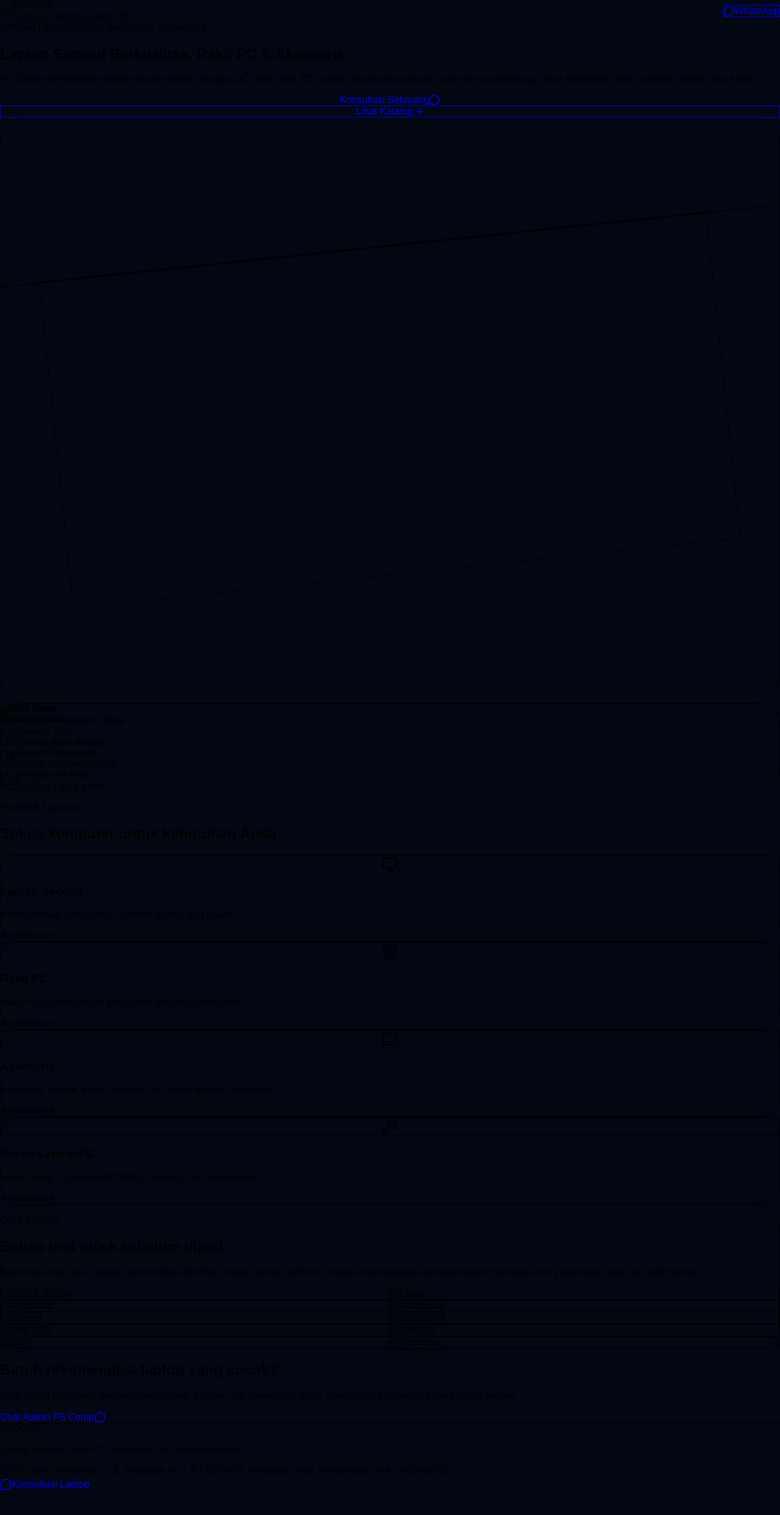
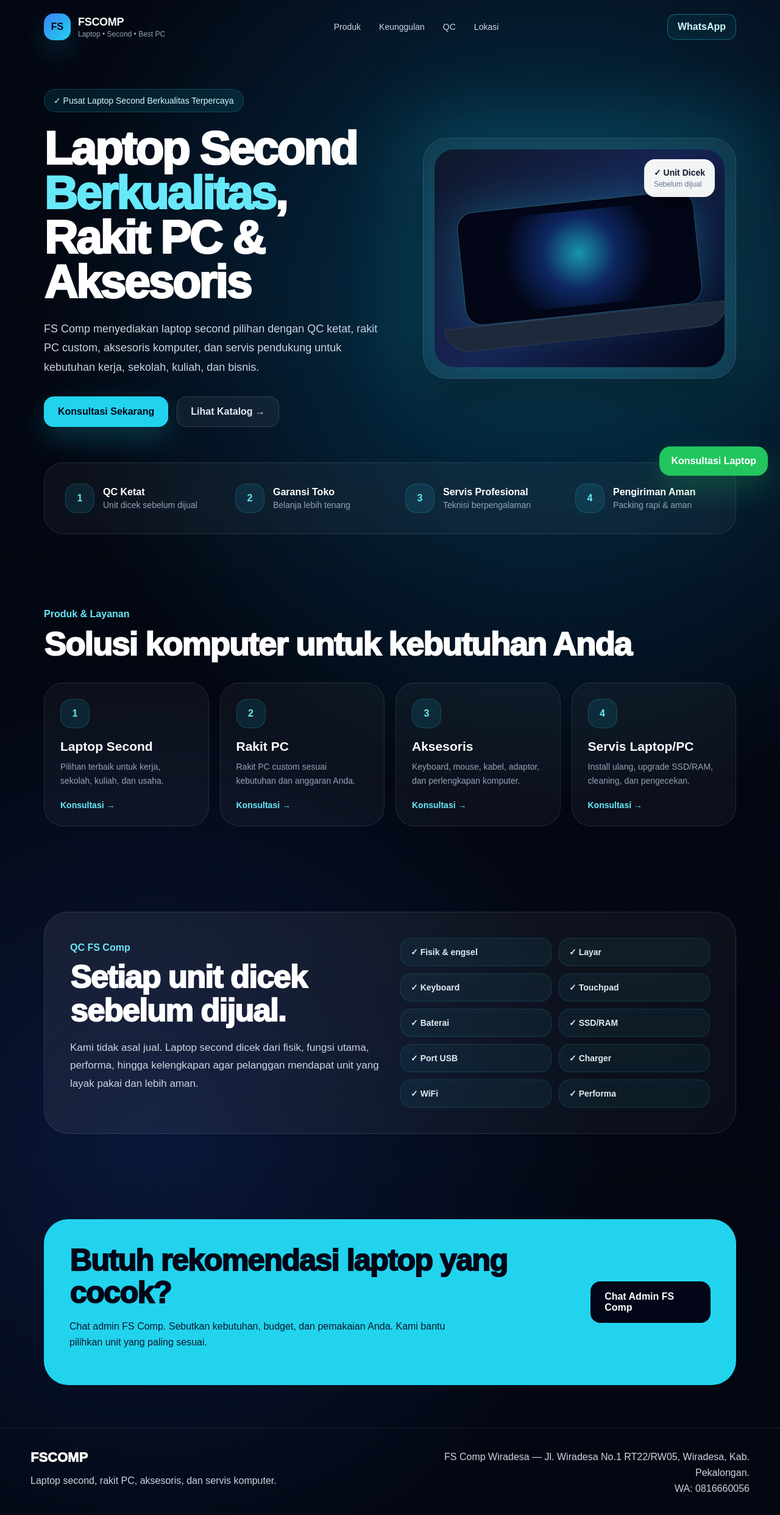
Before and after one commit to fazaabdani/fscomp-landing, a Next.js app: page / in a window 1280 px wide. Shown: the top 2484 px of the page at 61% size. Before the commit the page ends 2424 px from the top, so only its background shows below. Built offline with nearby package versions, Linux system fonts and the light colour scheme.

Commit message:
Gunakan CSS inline premium tanpa Tailwind

```diff
--- a/app/page.js
+++ b/app/page.js
@@ -1,172 +1,150 @@
-import { ShieldCheck, BadgeCheck, Wrench, Truck, MapPin, MessageCircle, Monitor, Cpu, Keyboard, ArrowRight, CheckCircle2 } from "lucide-react";
-
 export default function Home() {
   const waNumber = "62816660056";
   const wa = `https://wa.me/${waNumber}?text=Assalamualaikum%20FS%20Comp%2C%20saya%20mau%20konsultasi%20laptop`;
   const katalog = `https://wa.me/c/${waNumber}`;
 
   const features = [
-    { icon: ShieldCheck, title: "QC Ketat", desc: "Unit dicek sebelum dijual" },
-    { icon: BadgeCheck, title: "Garansi Toko", desc: "Belanja lebih tenang" },
-    { icon: Wrench, title: "Servis Profesional", desc: "Teknisi berpengalaman" },
-    { icon: Truck, title: "Pengiriman Aman", desc: "Packing rapi & aman" },
+    ["QC Ketat", "Unit dicek sebelum dijual"],
+    ["Garansi Toko", "Belanja lebih tenang"],
+    ["Servis Profesional", "Teknisi berpengalaman"],
+    ["Pengiriman Aman", "Packing rapi & aman"],
   ];
 
   const products = [
-    { icon: Monitor, title: "Laptop Second", desc: "Pilihan terbaik untuk kerja, sekolah, kuliah, dan usaha." },
-    { icon: Cpu, title: "Rakit PC", desc: "Rakit PC custom sesuai kebutuhan dan anggaran Anda." },
-    { icon: Keyboard, title: "Aksesoris", desc: "Keyboard, mouse, kabel, adaptor, dan perlengkapan komputer." },
-    { icon: Wrench, title: "Servis Laptop/PC", desc: "Install ulang, upgrade SSD/RAM, cleaning, dan pengecekan." },
+    ["Laptop Second", "Pilihan terbaik untuk kerja, sekolah, kuliah, dan usaha."],
+    ["Rakit PC", "Rakit PC custom sesuai kebutuhan dan anggaran Anda."],
+    ["Aksesoris", "Keyboard, mouse, kabel, adaptor, dan perlengkapan komputer."],
+    ["Servis Laptop/PC", "Install ulang, upgrade SSD/RAM, cleaning, dan pengecekan."],
   ];
 
   const qcItems = ["Fisik & engsel", "Layar", "Keyboard", "Touchpad", "Baterai", "SSD/RAM", "Port USB", "Charger", "WiFi", "Performa"];
 
   return (
-    <main className="min-h-screen bg-[#030712] text-white overflow-hidden relative">
-      <div className="absolute inset-0 bg-[radial-gradient(circle_at_70%_20%,rgba(14,165,233,0.28),transparent_38%),radial-gradient(circle_at_20%_75%,rgba(37,99,235,0.18),transparent_35%)]" />
-      <div className="absolute inset-0 bg-[linear-gradient(to_bottom,rgba(3,7,18,0.1),#030712_85%)]" />
+    <main className="page">
+      <style>{`
+        *{box-sizing:border-box}
+        html{scroll-behavior:smooth}
+        body{margin:0;background:#030712;color:#fff;font-family:Arial,Helvetica,sans-serif}
+        a{text-decoration:none;color:inherit}
+        .page{min-height:100vh;position:relative;overflow:hidden;background:radial-gradient(circle at 70% 20%,rgba(14,165,233,.28),transparent 38%),radial-gradient(circle at 20% 75%,rgba(37,99,235,.18),transparent 35%),linear-gradient(to bottom,rgba(3,7,18,.1),#030712 85%),#030712}
+        .wrap{max-width:1180px;margin:0 auto;padding:0 22px;position:relative;z-index:2}
+        .header{display:flex;align-items:center;justify-content:space-between;padding:22px 22px;max-width:1180px;margin:0 auto;position:relative;z-index:5}
+        .brand{display:flex;align-items:center;gap:12px}
+        .logo{width:44px;height:44px;border-radius:16px;background:linear-gradient(135deg,#3b82f6,#22d3ee);display:grid;place-items:center;color:#020617;font-weight:900;box-shadow:0 20px 45px rgba(34,211,238,.18)}
+        .brand-title{font-size:18px;font-weight:900;letter-spacing:-.3px}
+        .brand-sub{font-size:12px;color:#94a3b8;margin-top:2px}
+        .nav{display:flex;gap:30px;color:#cbd5e1;font-size:14px}
+        .nav a:hover{color:#67e8f9}
+        .btn{display:inline-flex;align-items:center;justify-content:center;gap:8px;border-radius:16px;padding:15px 22px;font-weight:900;transition:.2s;border:1px solid transparent}
+        .btn:hover{transform:translateY(-2px)}
+        .btn-primary{background:#22d3ee;color:#020617;box-shadow:0 18px 45px rgba(34,211,238,.22)}
+        .btn-outline{background:rgba(255,255,255,.05);border-color:rgba(255,255,255,.14);color:#e2e8f0}
+        .btn-wa{border:1px solid rgba(34,211,238,.4);color:#cffafe;padding:11px 16px;border-radius:14px;background:rgba(34,211,238,.06);font-weight:800}
+        .hero{display:grid;grid-template-columns:1.05fr .95fr;gap:54px;align-items:center;padding:58px 22px 58px;max-width:1180px;margin:0 auto;position:relative;z-index:2}
+        .badge{display:inline-flex;align-items:center;gap:8px;border:1px solid rgba(34,211,238,.22);background:rgba(34,211,238,.1);color:#cffafe;border-radius:999px;padding:10px 15px;font-size:14px;margin-bottom:24px}
+        h1{font-size:clamp(42px,6.6vw,76px);line-height:.96;letter-spacing:-2.8px;margin:0;font-weight:950}
+        .cyan{color:#67e8f9}
+        .lead{margin:24px 0 0;max-width:620px;color:#cbd5e1;font-size:18px;line-height:1.75}
+        .actions{display:flex;flex-wrap:wrap;gap:14px;margin-top:32px}
+        .visual-wrap{position:relative}
+        .glow{position:absolute;inset:-28px;background:rgba(34,211,238,.2);filter:blur(60px);border-radius:50px}
+        .visual-card{position:relative;border:1px solid rgba(255,255,255,.1);background:rgba(255,255,255,.04);border-radius:40px;padding:18px;box-shadow:0 40px 90px rgba(0,0,0,.45)}
+        .visual{aspect-ratio:4/3;border-radius:32px;background:linear-gradient(135deg,#0f172a,#172554,#020617);display:grid;place-items:center;overflow:hidden}
+        .laptop{width:82%;height:52%;border:1px solid rgba(103,232,249,.35);border-radius:28px;background:#020617;box-shadow:0 0 70px rgba(34,211,238,.26);transform:rotate(-6deg);position:relative}
+        .laptop:before{content:"";position:absolute;inset:14px;border-radius:20px;background:radial-gradient(circle at 50% 45%,rgba(34,211,238,.7),rgba(37,99,235,.35) 30%,transparent 62%)}
+        .laptop:after{content:"";position:absolute;left:-10%;right:-10%;bottom:-42px;height:38px;border-radius:0 0 42px 42px;background:#1e293b;border:1px solid rgba(255,255,255,.1)}
+        .unit{position:absolute;top:34px;right:34px;background:rgba(255,255,255,.95);color:#0f172a;border-radius:18px;padding:14px 16px;box-shadow:0 18px 40px rgba(0,0,0,.22)}
+        .unit b{display:block;font-size:14px}.unit span{display:block;color:#64748b;font-size:12px;margin-top:4px}
+        .trust{padding-bottom:52px}
+        .trust-grid{display:grid;grid-template-columns:repeat(4,1fr);gap:14px;border:1px solid rgba(255,255,255,.1);background:rgba(255,255,255,.04);border-radius:32px;padding:16px;backdrop-filter:blur(18px)}
+        .trust-item{display:flex;gap:14px;align-items:center;border-radius:24px;padding:18px}
+        .trust-icon,.product-icon{width:48px;height:48px;border-radius:18px;background:rgba(34,211,238,.1);border:1px solid rgba(34,211,238,.2);display:grid;place-items:center;color:#67e8f9;font-weight:900;flex:0 0 auto}
+        .trust-item b{display:block}.trust-item span{display:block;color:#94a3b8;font-size:14px;margin-top:4px}
+        section{position:relative;z-index:2;padding:70px 0}
+        .section-title{margin-bottom:34px}.eyebrow{color:#67e8f9;font-weight:900;margin-bottom:12px}.section-title h2{font-size:clamp(32px,5vw,54px);line-height:1.05;letter-spacing:-1.6px;margin:0;font-weight:950}
+        .products{display:grid;grid-template-columns:repeat(4,1fr);gap:18px}
+        .product{border:1px solid rgba(255,255,255,.1);background:rgba(255,255,255,.04);border-radius:32px;padding:26px;transition:.2s}
+        .product:hover{background:rgba(255,255,255,.07);transform:translateY(-3px)}
+        .product h3{margin:18px 0 10px;font-size:21px}.product p{margin:0;color:#94a3b8;line-height:1.65;font-size:14px}.product .link{margin-top:20px;color:#67e8f9;font-weight:900;font-size:14px}
+        .qc-box{display:grid;grid-template-columns:1fr 1fr;gap:34px;align-items:center;border:1px solid rgba(255,255,255,.1);background:linear-gradient(135deg,rgba(255,255,255,.07),rgba(255,255,255,.03));border-radius:40px;padding:42px}
+        .qc-box h2{font-size:clamp(32px,5vw,52px);line-height:1.05;margin:0 0 18px;font-weight:950;letter-spacing:-1.5px}.qc-box p{color:#cbd5e1;line-height:1.75;font-size:17px}
+        .qc-list{display:grid;grid-template-columns:repeat(2,1fr);gap:12px}.qc-item{border:1px solid rgba(34,211,238,.16);background:rgba(34,211,238,.06);border-radius:18px;padding:14px 16px;color:#e2e8f0;font-weight:800;font-size:14px}
+        .cta{background:#22d3ee;color:#020617;border-radius:40px;padding:42px;display:flex;justify-content:space-between;gap:30px;align-items:center}.cta h2{font-size:clamp(30px,5vw,50px);line-height:1.05;margin:0;font-weight:950;letter-spacing:-1.5px}.cta p{color:#0f172a;line-height:1.6;max-width:660px}.cta .btn{background:#020617;color:white}
+        .footer{border-top:1px solid rgba(255,255,255,.1);padding:34px 22px;color:#cbd5e1}.footgrid{max-width:1180px;margin:auto;display:grid;grid-template-columns:1fr 1fr;gap:24px;align-items:center}.footbrand{font-size:22px;font-weight:950;color:white}.loc{text-align:right;color:#cbd5e1;line-height:1.6}
+        .float{position:fixed;right:20px;bottom:20px;z-index:50;background:#22c55e;color:#fff;border-radius:18px;padding:15px 19px;font-weight:900;box-shadow:0 20px 50px rgba(34,197,94,.28)}
+        @media(max-width:900px){.nav{display:none}.hero{grid-template-columns:1fr;padding-top:34px}.trust-grid{grid-template-columns:1fr 1fr}.products{grid-template-columns:1fr 1fr}.qc-box{grid-template-columns:1fr}.cta{flex-direction:column;align-items:flex-start}.footgrid{grid-template-columns:1fr}.loc{text-align:left}}
+        @media(max-width:560px){.header{padding:16px}.hero{padding-left:16px;padding-right:16px}.wrap{padding:0 16px}h1{font-size:44px}.lead{font-size:16px}.actions .btn{width:100%}.trust-grid,.products,.qc-list{grid-template-columns:1fr}.visual-card{border-radius:28px}.unit{right:18px;top:18px}.float{left:16px;right:16px;text-align:center;justify-content:center}.cta,.qc-box{padding:26px;border-radius:30px}}
+      `}</style>
 
-      <header className="relative z-10 max-w-7xl mx-auto px-5 md:px-8 py-5 flex items-center justify-between">
-        <div className="flex items-center gap-3">
-          <div className="w-11 h-11 rounded-2xl bg-gradient-to-br from-blue-500 to-cyan-400 flex items-center justify-center font-bold shadow-lg shadow-cyan-500/20 text-slate-950">FS</div>
+      <header className="header">
+        <div className="brand">
+          <div className="logo">FS</div>
           <div>
-            <div className="font-extrabold tracking-tight text-lg">FSCOMP</div>
-            <div className="text-xs text-slate-400">Laptop • Second • Best PC</div>
+            <div className="brand-title">FSCOMP</div>
+            <div className="brand-sub">Laptop • Second • Best PC</div>
           </div>
         </div>
-        <nav className="hidden md:flex items-center gap-8 text-sm text-slate-300">
-          <a href="#produk" className="hover:text-cyan-300">Produk</a>
-          <a href="#keunggulan" className="hover:text-cyan-300">Keunggulan</a>
-          <a href="#qc" className="hover:text-cyan-300">QC</a>
-          <a href="#lokasi" className="hover:text-cyan-300">Lokasi</a>
+        <nav className="nav">
+          <a href="#produk">Produk</a>
+          <a href="#keunggulan">Keunggulan</a>
+          <a href="#qc">QC</a>
+          <a href="#lokasi">Lokasi</a>
         </nav>
-        <a href={wa} className="inline-flex items-center gap-2 rounded-xl border border-cyan-400/40 px-4 py-2 text-sm text-cyan-100 hover:bg-cyan-400/10 transition">
-          <MessageCircle size={17} /> WhatsApp
-        </a>
+        <a className="btn-wa" href={wa}>WhatsApp</a>
       </header>
 
-      <section className="relative z-10 max-w-7xl mx-auto px-5 md:px-8 pt-10 md:pt-16 pb-12 md:pb-16 grid md:grid-cols-2 gap-10 items-center">
+      <section className="hero">
         <div>
-          <div className="inline-flex items-center gap-2 rounded-full border border-cyan-400/20 bg-cyan-400/10 px-4 py-2 text-xs md:text-sm text-cyan-100 mb-6">
-            <ShieldCheck size={16} /> Pusat Laptop Second Berkualitas Terpercaya
-          </div>
-          <h1 className="text-4xl md:text-6xl lg:text-7xl font-black leading-[0.95] tracking-tight">
-            Laptop Second <span className="text-cyan-300">Berkualitas</span>, Rakit PC & Aksesoris
-          </h1>
-          <p className="mt-6 text-base md:text-lg text-slate-300 leading-relaxed max-w-xl">
-            FS Comp menyediakan laptop second pilihan dengan QC ketat, rakit PC custom, aksesoris komputer, dan servis pendukung untuk kebutuhan kerja, sekolah, kuliah, dan bisnis.
-          </p>
-          <div className="mt-8 flex flex-col sm:flex-row gap-3">
-            <a href={wa} className="inline-flex items-center justify-center gap-2 rounded-2xl bg-cyan-400 text-slate-950 font-bold px-6 py-4 shadow-xl shadow-cyan-500/20 hover:bg-cyan-300 transition">
-              Konsultasi Sekarang <MessageCircle size={18} />
-            </a>
-            <a href={katalog} className="inline-flex items-center justify-center gap-2 rounded-2xl border border-white/15 bg-white/5 px-6 py-4 font-semibold text-slate-100 hover:bg-white/10 transition">
-              Lihat Katalog <ArrowRight size={18} />
-            </a>
+          <div className="badge">✓ Pusat Laptop Second Berkualitas Terpercaya</div>
+          <h1>Laptop Second <span className="cyan">Berkualitas</span>, Rakit PC & Aksesoris</h1>
+          <p className="lead">FS Comp menyediakan laptop second pilihan dengan QC ketat, rakit PC custom, aksesoris komputer, dan servis pendukung untuk kebutuhan kerja, sekolah, kuliah, dan bisnis.</p>
+          <div className="actions">
+            <a className="btn btn-primary" href={wa}>Konsultasi Sekarang</a>
+            <a className="btn btn-outline" href={katalog}>Lihat Katalog →</a>
           </div>
         </div>
-
-        <div className="relative">
-          <div className="absolute -inset-6 rounded-[3rem] bg-cyan-500/20 blur-3xl" />
-          <div className="relative rounded-[2.5rem] border border-white/10 bg-white/[0.04] p-4 shadow-2xl shadow-black/40">
-            <div className="aspect-[4/3] rounded-[2rem] bg-gradient-to-br from-slate-900 via-blue-950 to-black flex items-center justify-center overflow-hidden">
-              <div className="relative w-[86%] h-[56%] rounded-3xl border border-cyan-300/30 bg-slate-950 shadow-2xl shadow-cyan-500/30 -rotate-6">
-                <div className="absolute inset-3 rounded-2xl bg-[radial-gradient(circle_at_50%_45%,rgba(34,211,238,0.7),rgba(37,99,235,0.35)_30%,transparent_60%)]" />
-                <div className="absolute -bottom-10 left-1/2 -translate-x-1/2 w-[120%] h-10 rounded-b-[3rem] bg-slate-800 border border-white/10" />
-              </div>
-            </div>
-            <div className="absolute top-8 right-6 rounded-2xl bg-white/95 text-slate-900 px-4 py-3 shadow-xl">
-              <div className="flex items-center gap-2 font-bold text-sm"><CheckCircle2 className="text-cyan-500" size={18} /> Unit Dicek</div>
-              <div className="text-xs text-slate-500 mt-1">Sebelum dijual</div>
-            </div>
+        <div className="visual-wrap">
+          <div className="glow" />
+          <div className="visual-card">
+            <div className="visual"><div className="laptop" /></div>
+            <div className="unit"><b>✓ Unit Dicek</b><span>Sebelum dijual</span></div>
           </div>
         </div>
       </section>
 
-      <section id="keunggulan" className="relative z-10 max-w-7xl mx-auto px-5 md:px-8 pb-14">
-        <div className="grid sm:grid-cols-2 lg:grid-cols-4 gap-4 rounded-[2rem] border border-white/10 bg-white/[0.04] p-4 backdrop-blur-xl">
-          {features.map((item) => (
-            <div key={item.title} className="flex items-center gap-4 rounded-3xl p-4 hover:bg-white/[0.04] transition">
-              <div className="w-12 h-12 rounded-2xl bg-cyan-400/10 border border-cyan-400/20 flex items-center justify-center text-cyan-300">
-                <item.icon size={24} />
-              </div>
-              <div>
-                <div className="font-bold">{item.title}</div>
-                <div className="text-sm text-slate-400">{item.desc}</div>
-              </div>
-            </div>
-          ))}
+      <div id="keunggulan" className="wrap trust">
+        <div className="trust-grid">
+          {features.map((item, i) => <div className="trust-item" key={item[0]}><div className="trust-icon">{i+1}</div><div><b>{item[0]}</b><span>{item[1]}</span></div></div>)}
         </div>
-      </section>
+      </div>
 
-      <section id="produk" className="relative z-10 max-w-7xl mx-auto px-5 md:px-8 py-12">
-        <div className="mb-8">
-          <p className="text-cyan-300 font-semibold mb-2">Produk & Layanan</p>
-          <h2 className="text-3xl md:text-5xl font-black tracking-tight">Solusi komputer untuk kebutuhan Anda</h2>
-        </div>
-        <div className="grid sm:grid-cols-2 lg:grid-cols-4 gap-5">
-          {products.map((item) => (
-            <div key={item.title} className="group rounded-[2rem] border border-white/10 bg-white/[0.04] p-6 hover:bg-white/[0.07] transition">
-              <div className="w-14 h-14 rounded-2xl bg-gradient-to-br from-blue-500/20 to-cyan-400/10 border border-cyan-400/20 flex items-center justify-center text-cyan-300 mb-6">
-                <item.icon size={28} />
-              </div>
-              <h3 className="text-xl font-extrabold mb-3">{item.title}</h3>
-              <p className="text-sm text-slate-400 leading-relaxed">{item.desc}</p>
-              <div className="mt-5 inline-flex items-center gap-2 text-cyan-300 text-sm font-semibold group-hover:gap-3 transition-all">Konsultasi <ArrowRight size={16} /></div>
-            </div>
-          ))}
-        </div>
-      </section>
-
-      <section id="qc" className="relative z-10 max-w-7xl mx-auto px-5 md:px-8 py-12">
-        <div className="grid lg:grid-cols-2 gap-8 items-center rounded-[2.5rem] border border-white/10 bg-gradient-to-br from-white/[0.07] to-white/[0.03] p-6 md:p-10">
-          <div>
-            <p className="text-cyan-300 font-semibold mb-2">QC FS Comp</p>
-            <h2 className="text-3xl md:text-5xl font-black tracking-tight mb-5">Setiap unit dicek sebelum dijual.</h2>
-            <p className="text-slate-300 leading-relaxed">
-              Kami tidak asal jual. Laptop second dicek dari fisik, fungsi utama, performa, hingga kelengkapan agar pelanggan mendapat unit yang layak pakai dan lebih aman.
-            </p>
-          </div>
-          <div className="grid grid-cols-2 sm:grid-cols-3 gap-3">
-            {qcItems.map((item) => (
-              <div key={item} className="rounded-2xl border border-cyan-400/15 bg-cyan-400/5 px-4 py-3 text-sm text-slate-200 flex items-center gap-2">
-                <CheckCircle2 size={16} className="text-cyan-300" /> {item}
-              </div>
-            ))}
+      <section id="produk">
+        <div className="wrap">
+          <div className="section-title"><div className="eyebrow">Produk & Layanan</div><h2>Solusi komputer untuk kebutuhan Anda</h2></div>
+          <div className="products">
+            {products.map((item, i) => <div className="product" key={item[0]}><div className="product-icon">{i+1}</div><h3>{item[0]}</h3><p>{item[1]}</p><div className="link">Konsultasi →</div></div>)}
           </div>
         </div>
       </section>
 
-      <section className="relative z-10 max-w-7xl mx-auto px-5 md:px-8 py-12">
-        <div className="rounded-[2.5rem] bg-cyan-400 text-slate-950 p-8 md:p-12 flex flex-col md:flex-row items-start md:items-center justify-between gap-6">
-          <div>
-            <h2 className="text-3xl md:text-5xl font-black tracking-tight">Butuh rekomendasi laptop yang cocok?</h2>
-            <p className="mt-3 text-slate-800 max-w-2xl">Chat admin FS Comp. Sebutkan kebutuhan, budget, dan pemakaian Anda. Kami bantu pilihkan unit yang paling sesuai.</p>
+      <section id="qc">
+        <div className="wrap">
+          <div className="qc-box">
+            <div><div className="eyebrow">QC FS Comp</div><h2>Setiap unit dicek sebelum dijual.</h2><p>Kami tidak asal jual. Laptop second dicek dari fisik, fungsi utama, performa, hingga kelengkapan agar pelanggan mendapat unit yang layak pakai dan lebih aman.</p></div>
+            <div className="qc-list">{qcItems.map((item) => <div className="qc-item" key={item}>✓ {item}</div>)}</div>
           </div>
-          <a href={wa} className="shrink-0 inline-flex items-center justify-center gap-2 rounded-2xl bg-slate-950 text-white font-bold px-7 py-4 hover:bg-slate-800 transition">
-            Chat Admin FS Comp <MessageCircle size={19} />
-          </a>
         </div>
       </section>
 
-      <footer id="lokasi" className="relative z-10 max-w-7xl mx-auto px-5 md:px-8 py-10 border-t border-white/10">
-        <div className="grid md:grid-cols-2 gap-6 items-center">
-          <div>
-            <div className="font-extrabold text-xl">FSCOMP</div>
-            <p className="text-sm text-slate-400 mt-2">Laptop second, rakit PC, aksesoris, dan servis komputer.</p>
-          </div>
-          <div className="md:text-right text-slate-300">
-            <div className="inline-flex md:justify-end items-start gap-2">
-              <MapPin size={18} className="text-cyan-300 mt-1" />
-              <span>FS Comp Wiradesa — Jl. Wiradesa No.1 RT22/RW05, Wiradesa, Kab. Pekalongan. WA: 0816660056</span>
-            </div>
-          </div>
-        </div>
+      <section>
+        <div className="wrap"><div className="cta"><div><h2>Butuh rekomendasi laptop yang cocok?</h2><p>Chat admin FS Comp. Sebutkan kebutuhan, budget, dan pemakaian Anda. Kami bantu pilihkan unit yang paling sesuai.</p></div><a className="btn" href={wa}>Chat Admin FS Comp</a></div></div>
+      </section>
+
+      <footer id="lokasi" className="footer">
+        <div className="footgrid"><div><div className="footbrand">FSCOMP</div><p>Laptop second, rakit PC, aksesoris, dan servis komputer.</p></div><div className="loc">FS Comp Wiradesa — Jl. Wiradesa No.1 RT22/RW05, Wiradesa, Kab. Pekalongan.<br/>WA: 0816660056</div></div>
       </footer>
 
-      <a href={wa} className="fixed z-30 right-5 bottom-5 inline-flex items-center gap-2 rounded-2xl bg-green-500 px-5 py-4 font-bold text-white shadow-2xl shadow-green-900/30 hover:bg-green-400 transition">
-        <MessageCircle size={20} /> Konsultasi Laptop
-      </a>
+      <a className="float" href={wa}>Konsultasi Laptop</a>
     </main>
   );
 }
```
